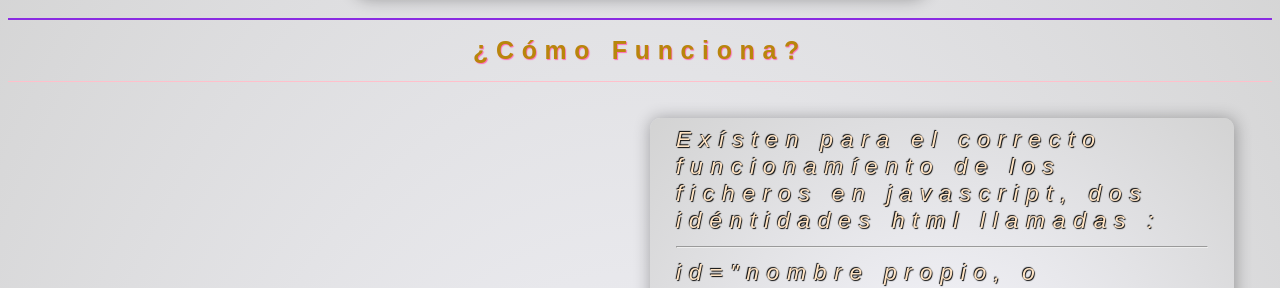
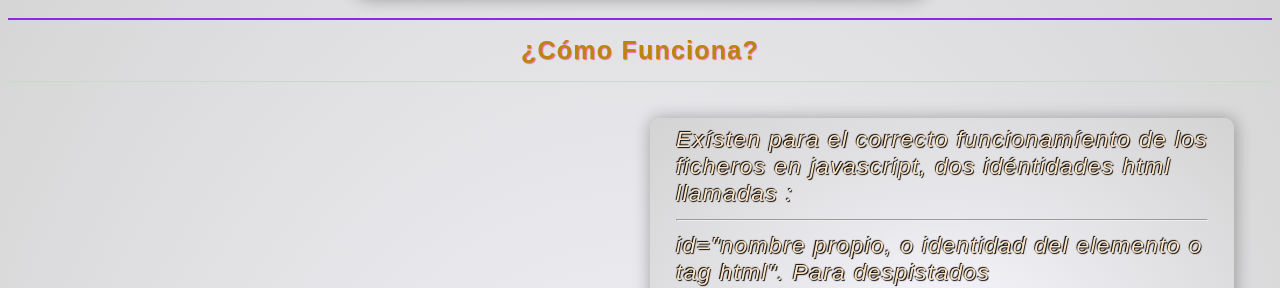
Before and after one commit to marcostonfor/twoclock, a plain HTML site: page index.html in a window 1280 px wide. Shown: the part 142-430 px from the top of the page. Drawn offline with Linux system fonts and the light colour scheme; a web font is replaced by a local one.

Commit message:
Update main.css

```diff
--- a/css/main.css
+++ b/css/main.css
@@ -1,5 +1,5 @@
 main {
-    letter-spacing: 0.6vw;
+    letter-spacing: 0.1vw;
     color: bisque;
     font-family: 'Fonters', sans-serif;
     text-shadow: 0.1vh 0.1vw 1px hsl(0, 0%, 2%), -0.1vh -0.1vw 1px hsl(0, 0%, 0%);
```
